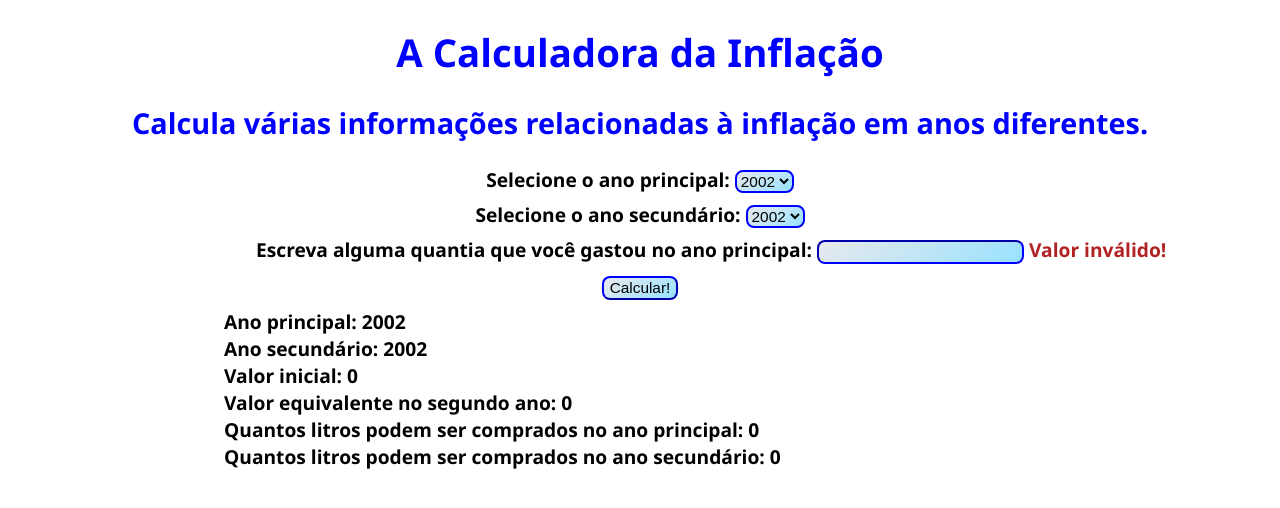
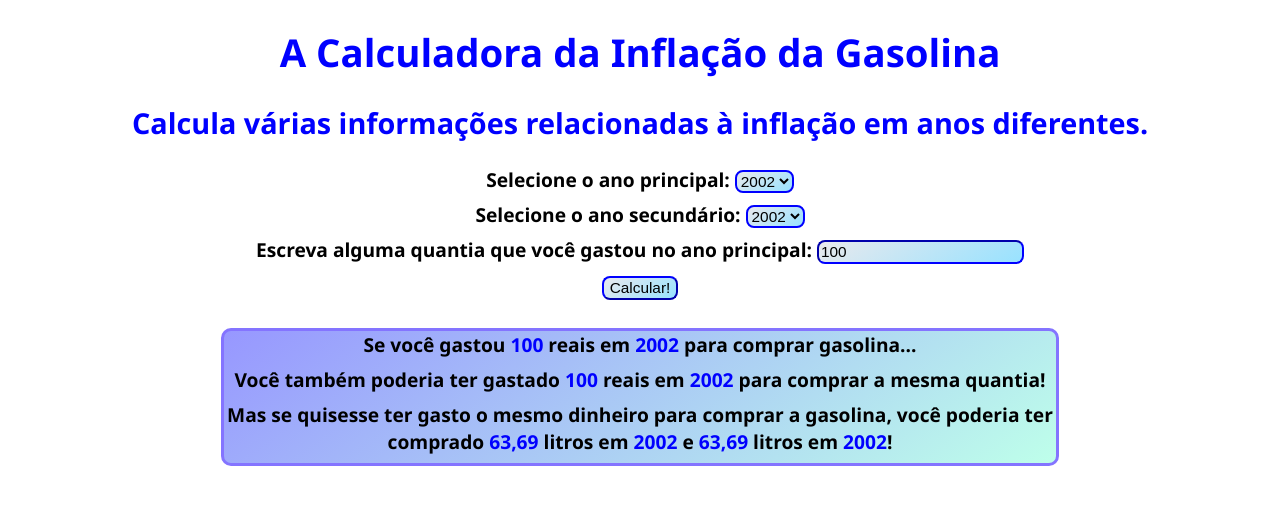
Before and after one commit to Josvaldo2/Calculadora, a plain HTML site: page index.html in a window 1280 px wide. Both pictures are taken after a click on the button "Calcular!". Drawn offline with Linux system fonts and the light colour scheme.

Commit message:
Arquivos atualizados (novamente)

```diff
--- a/calculadora.css
+++ b/calculadora.css
@@ -7,7 +7,24 @@ body {
     font-weight: 600;
 }
 
-h1, h2, a:hover{
+#resultados{
+    width: 65vw;
+    margin: auto;
+    margin-top: 20px;
+    display: none;
+    background-image: linear-gradient(145deg, #9797ff, #beffea);
+    color: black;
+    border-color: rgb(132, 116, 255);
+    border-radius: 10px;
+    border-width: 3px;
+    border-style: solid;
+}
+
+#resultados div {
+    margin-bottom: 8px;
+}
+
+h1, h2, a:hover, #resultados span{
     color: blue;
 }
 
@@ -31,7 +48,3 @@ input:invalid + .validacao::after {
     position: absolute;
     margin-left: 5px;
 }
-
-a:hover {
-    text-decoration: underline;
-}
--- a/calculadora.js
+++ b/calculadora.js
@@ -1,5 +1,5 @@
 /* Javascript da Calculadora da inflação
-   programado pelo augusto entre os dias 18 e 19 de
+   programado pelo augusto entre os dias 18 e 21 de
    Julho de 2023 */
 
 precos = {"2002": 1.57,
@@ -21,20 +21,36 @@ precos = {"2002": 1.57,
           "2018": 4.19,
           "2019": 4.30,
           "2020": 4.46,
-          "2021": 5.49,};
+          "2021": 5.49,
+          "2022": 3.86,
+          "2023": 5.40};
 
 
 function calcular() {
+    let validade = document.getElementById("valor").validity
+    if (validade.badInput + validade.valueMissing + validade.stepMismatch == true) {
+        return 0;
+    }
+
     let listaResultados = document.querySelectorAll("#resultados span");
+    let valor = document.getElementById("valor").value;
     let ano1 = document.getElementById("ano1").value;
     let ano2 = document.getElementById("ano2").value;
-    let valor = document.getElementById("valor").value;
 
-    let calculos = [ano1, ano2, valor,
-        valor*(precos[ano1]/precos[ano2]),
-        valor/precos[ano1], valor/precos[ano2]];
+    let calculos = [valor, ano1,
+                    valor*(precos[ano2]/precos[ano1]),
+                    ano2, valor/precos[ano1],
+                    ano1, valor/precos[ano2], ano2
+                ];
 
     for (let i = 0; i < listaResultados.length; i++) {
-        listaResultados[i].textContent = Math.floor(calculos[i]*100)/100;
+        let resultadoFormatado = parseFloat(calculos[i]).toFixed(2).replace(".", ",");
+        if (resultadoFormatado.endsWith(",00")) {
+            listaResultados[i].textContent = calculos[i]
+        }
+        else {
+            listaResultados[i].textContent = resultadoFormatado
+        }
+        document.getElementById("resultados").style.display = "inherit"
     }
 }
--- a/index.html
+++ b/index.html
@@ -1,16 +1,16 @@
 <!DOCTYPE html>
 <html lang="pt-br">
 <head>
-    <title>Calculadora da inflação</title>
+    <title>Calculadora da Inflação da Gasolina</title>
     <meta charset="UTF-8">
     <meta name="viewport" content="width=device-width, initial-scale=1.0">
     <link rel="stylesheet" href="calculadora.css">
     <script src="calculadora.js"></script>
 </head>
 <body>
-    <h1>A Calculadora da Inflação</h1>
+    <h1>A Calculadora da Inflação da Gasolina</h1>
     <h2>Calcula várias informações relacionadas à inflação em anos diferentes.</h2>
-    <form>
+    <div onchange="calcular()">
         <label for="ano1">Selecione o ano principal: </label>
         <select id="ano1" size="0">
 			<option value="2002">2002</option>
@@ -64,19 +64,26 @@
         </select><br>
 
         <label for="valor">Escreva alguma quantia que você gastou no ano principal:</label>
-        <input type="number" name="valorSelecao" id="valor" step="0.01" min="0" value="100,00" required>
+        <input type="number" id="valor" step="0.01" min="0" value="100" required>
         <span class="validacao"></span><br>
 
 		<button type="button" onclick="calcular()">Calcular!</button>
-    </form>
+    </div>
 
-	<div id="resultados" style="text-align: left; width: 65vw; margin: auto;">
-		<div class="blue">Ano principal: <span id="rAno1"></span></div>
-		<div class="blue">Ano secundário: <span id="rAno2"></span></div>
-		<div class="blue">Valor inicial: <span id="rValor"></span></div>
-		<div class="blue">Valor equivalente no segundo ano: <span id="rValor2"></span></div>
-		<div class="blue">Quantos litros podem ser comprados no ano principal: <span id="rLitros1"></span></div>
-		<div class="blue">Quantos litros podem ser comprados no ano secundário: <span id="rLitros2"></span></div>
+	<div id="resultados">
+		<!--<div>Ano principal: <span></span></div>
+		<div>Ano secundário: <span></span></div>
+		<div>Valor inicial: <span></span></div>
+		<div>Valor equivalente no segundo ano: <span></span></div>
+		<div>Quantos litros podem ser comprados no ano principal: <span></span></div>
+		<div>Quantos litros podem ser comprados no ano secundário: <span></span></div>-->
+		<div>Se você gastou <span></span> reais em <span></span> para comprar gasolina...</div>
+
+		<div>Você também poderia ter gastado <span></span> reais em <span></span>
+		para comprar a mesma quantia!</div>
+
+		<div>Mas se quisesse ter gasto o mesmo dinheiro para comprar a gasolina, você poderia
+		ter comprado <span></span> litros em <span></span> e <span></span> litros em <span></span>!</div>
 	</div>
 </body>
 </html>
```
